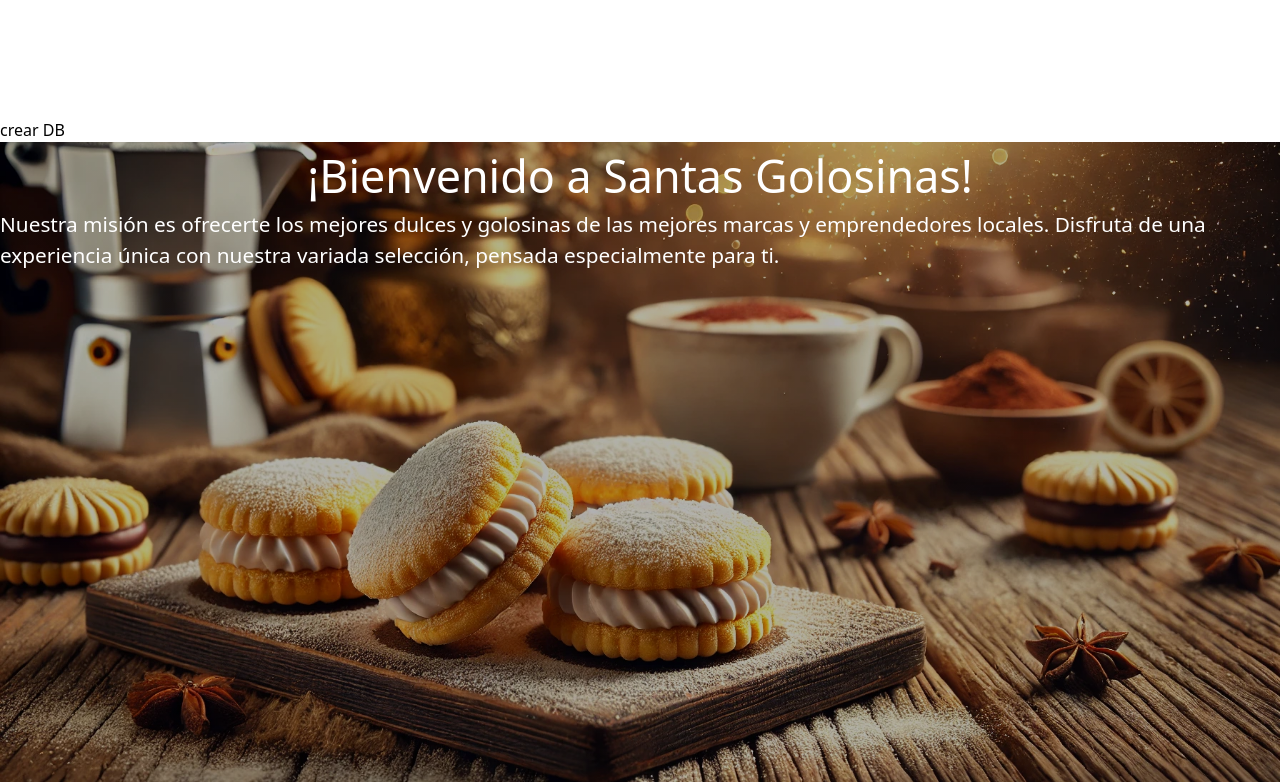
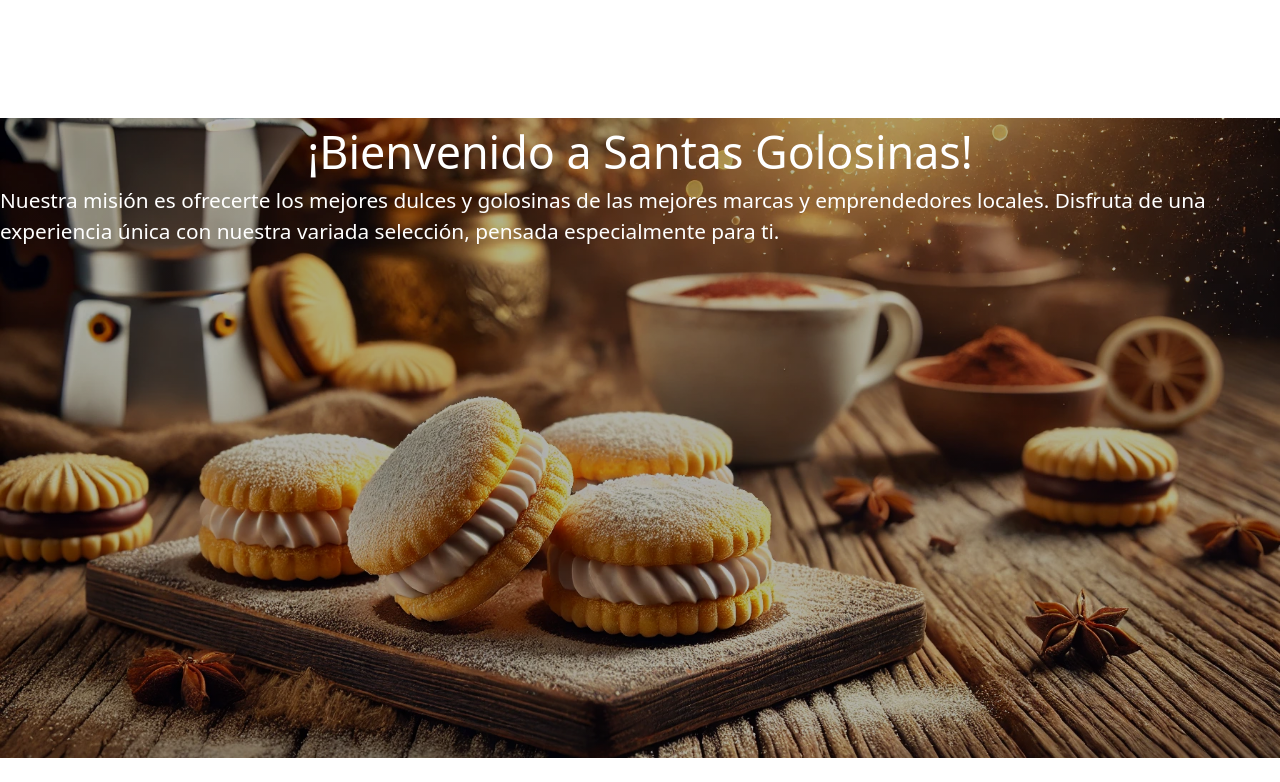
Before and after one commit to nachomata03/Proyecto_React, a React (Vite) app: page / in a window 1280 px wide. Shown: the part 1386-2168 px from the top of the page. After the commit the page ends 2144 px from the top, so only its background shows below. Built offline with nearby package versions, Linux system fonts and the light colour scheme; no server answers; the database is empty.

Commit message:
Entrega no finalizada

```diff
--- a/src/App.jsx
+++ b/src/App.jsx
@@ -7,10 +7,6 @@
 
 import { CartContextProvider } from './context/cartContext'
 import CartConteiner from './components/CartConteiner'
-import Cartwidget from './components/CartWidget'
-
-
-import { exportProductsToDB } from './data/database'
 
 function App(){
     return (
@@ -18,8 +14,6 @@
     <CartContextProvider>
       <BrowserRouter>
         <header><NavBar/></header>
-
-        <button onClick={exportProductsToDB}>crear DB</button>
         <Routes>
             <Route path='/' element={<section className='bienvenida'>
                                         <ItemsListConteiner>¡Bienvenido a Santas Golosinas!</ItemsListConteiner>
```
